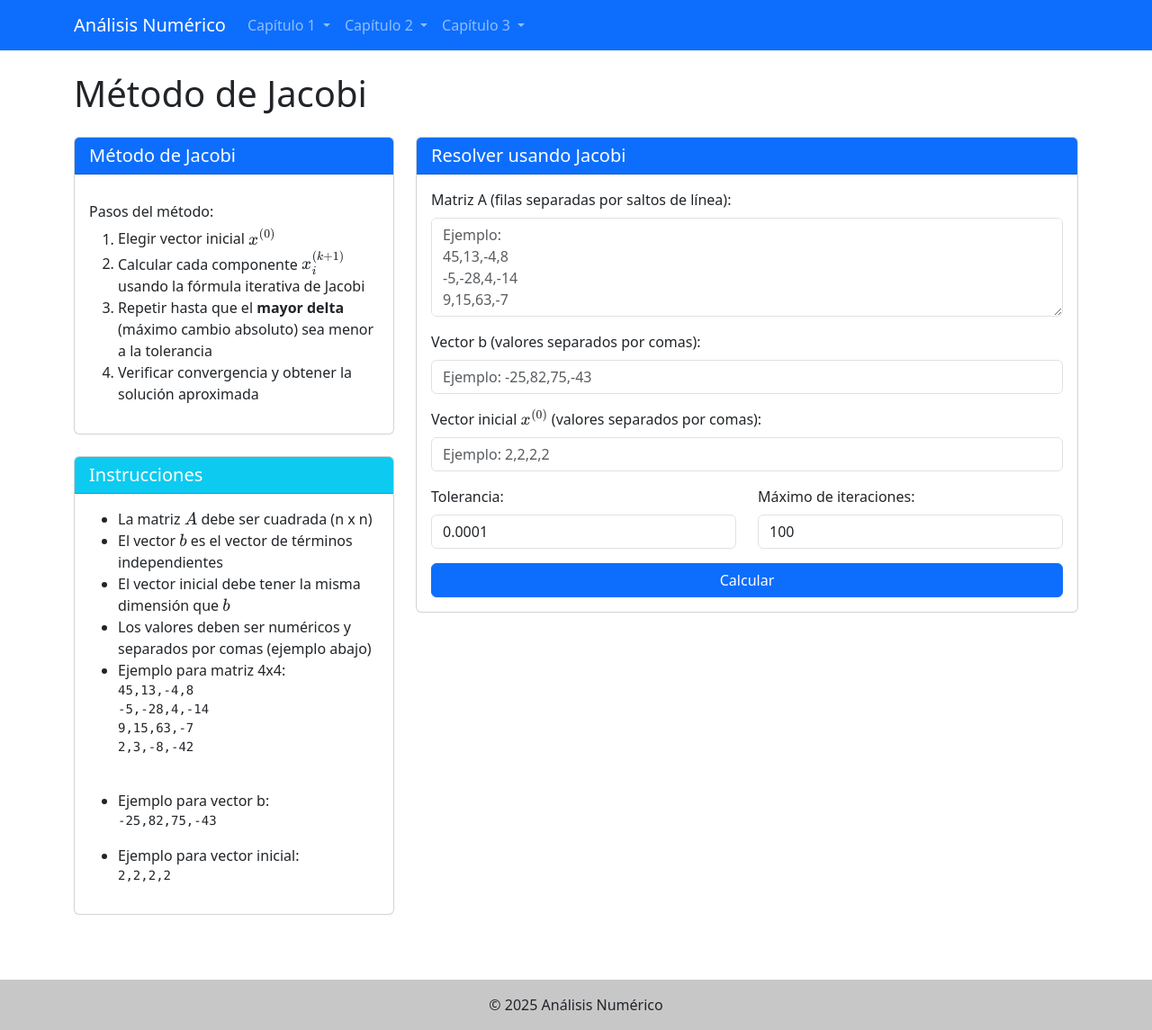
After one commit to camilomonsalvem/Analisis-Numerico, a Django app: page /capitulo2/jacobi/ in a window 1280 px wide. The commit adds this page. Shown: the whole page at 90% size. Run offline with Django 5.2, Linux system fonts and the light colour scheme.

Commit message:
Jacobi completo

```diff
--- a/metodos_numericos/urls.py
+++ b/metodos_numericos/urls.py
@@ -15,6 +15,7 @@ urlpatterns = [
     # Capítulo 2
     path('capitulo2/', views.capitulo2, name='capitulo2'),
     path('capitulo2/gauss-seidel/', views.gauss_seidel_view, name='gauss_seidel'),
+    path('capitulo2/jacobi/', views.jacobi_view, name='jacobi'),
 
     # Capítulo 3
     path('capitulo3/', views.capitulo3, name='capitulo3'),
--- a/metodos_numericos/utils/__init__.py
+++ b/metodos_numericos/utils/__init__.py
@@ -2,10 +2,12 @@ from .Biseccion import biseccion
 from .Grafico import generar_grafica
 from .ReglaFalsa import regla_falsa
 from .Gaussseidel import gauss_seidel
+from .Jacobi import jacobi
 
 __all__ = [
     "biseccion",
     "generar_grafica",
     "regla_falsa",
     "gauss_seidel"
+    "jacobi"
 ]
--- a/metodos_numericos/views.py
+++ b/metodos_numericos/views.py
@@ -3,6 +3,7 @@ import numpy as np
 from .utils import biseccion, generar_grafica, regla_falsa
 from .utils.Gaussseidel import gauss_seidel
 import ast
+from .utils.Jacobi import jacobi
 
 def index(request):
     """Vista de la página principal."""
@@ -122,3 +123,37 @@ def gauss_seidel_view(request):
         except Exception as e:
             context['error'] = f"Error: {str(e)}"
     return render(request, 'capitulo2/gauss_seidel.html', context)
+
+def jacobi_view(request):
+    context = {
+        'title': 'Método de Jacobi'
+    }
+    if request.method == 'POST':
+        try:
+            # Obtener los datos del formulario
+            matrizA_str = request.POST.get('matrizA')  # cadena con filas separadas por líneas
+            vectorB_str = request.POST.get('vectorB')  # cadena con números separados por comas
+            vectorX0_str = request.POST.get('vectorX0')  # cadena con números separados por comas
+
+            tolerancia = float(request.POST.get('tolerancia'))
+            max_iter = int(request.POST.get('max_iter'))
+
+            # Convertir la matriz A (cadena) a numpy array
+            A = []
+            for fila in matrizA_str.strip().split('\n'):
+                A.append([float(num) for num in fila.split(',')])
+            A = np.array(A)
+
+            # Convertir b y x0 a arrays
+            b = np.array([float(num) for num in vectorB_str.split(',')])
+            x0 = np.array([float(num) for num in vectorX0_str.split(',')]) if vectorX0_str else None
+
+            # Ejecutar el método de Jacobi
+            resultado = jacobi(A, b, x0, tolerancia, max_iter)
+
+            # Preparar datos para la plantilla
+            context['resultado'] = resultado
+
+        except Exception as e:
+            context['error'] = f"Error: {str(e)}"
+    return render(request, 'capitulo2/jacobi.html', context)
--- /dev/null
+++ b/templates/capitulo2/jacobi.html
@@ -0,0 +1,152 @@
+{% extends 'layouts/base.html' %}
+
+{% block title %}Método de Jacobi{% endblock %}
+
+{% block content %}
+<div class="row">
+    <div class="col-md-4">
+        <div class="card mb-4">
+            <div class="card-header bg-primary text-white">
+                <h5 class="card-title mb-0">Método de Jacobi</h5>
+            </div>
+            <div class="card-body">
+                <h6 class="mt-3">Pasos del método:</h6>
+                <ol>
+                    <li>Elegir vector inicial \(x^{(0)}\)</li>
+                    <li>Calcular cada componente \(x_i^{(k+1)}\) usando la fórmula iterativa de Jacobi</li>
+                    <li>Repetir hasta que el <b>mayor delta</b> (máximo cambio absoluto) sea menor a la tolerancia</li>
+                    <li>Verificar convergencia y obtener la solución aproximada</li>
+                </ol>
+            </div>
+        </div>
+
+        <div class="card">
+            <div class="card-header bg-info text-white">
+                <h5 class="card-title mb-0">Instrucciones</h5>
+            </div>
+            <div class="card-body">
+                <ul>
+                    <li>La matriz \(A\) debe ser cuadrada (n x n)</li>
+                    <li>El vector \(b\) es el vector de términos independientes</li>
+                    <li>El vector inicial debe tener la misma dimensión que \(b\)</li>
+                    <li>Los valores deben ser numéricos y separados por comas (ejemplo abajo)</li>
+                    <li>Ejemplo para matriz 4x4:
+                        <pre>
+45,13,-4,8
+-5,-28,4,-14
+9,15,63,-7
+2,3,-8,-42
+                        </pre>
+                    </li>
+                    <li>Ejemplo para vector b:
+                        <pre>-25,82,75,-43</pre>
+                    </li>
+                    <li>Ejemplo para vector inicial:
+                        <pre>2,2,2,2</pre>
+                    </li>
+                </ul>
+            </div>
+        </div>
+    </div>
+
+    <div class="col-md-8">
+        <div class="card mb-4">
+            <div class="card-header bg-primary text-white">
+                <h5 class="card-title mb-0">Resolver usando Jacobi</h5>
+            </div>
+            <div class="card-body">
+                <form method="post">
+                    {% csrf_token %}
+                    <div class="mb-3">
+                        <label for="matrizA" class="form-label">Matriz A (filas separadas por saltos de línea):</label>
+                        <textarea class="form-control" id="matrizA" name="matrizA" rows="4" placeholder="Ejemplo:
+45,13,-4,8
+-5,-28,4,-14
+9,15,63,-7
+2,3,-8,-42" required></textarea>
+                    </div>
+                    <div class="mb-3">
+                        <label for="vectorB" class="form-label">Vector b (valores separados por comas):</label>
+                        <input type="text" class="form-control" id="vectorB" name="vectorB" placeholder="Ejemplo: -25,82,75,-43" required>
+                    </div>
+                    <div class="mb-3">
+                        <label for="vectorX0" class="form-label">Vector inicial \(x^{(0)}\) (valores separados por comas):</label>
+                        <input type="text" class="form-control" id="vectorX0" name="vectorX0" placeholder="Ejemplo: 2,2,2,2" required>
+                    </div>
+                    <div class="row mb-3">
+                        <div class="col-md-6">
+                            <label for="tolerancia" class="form-label">Tolerancia:</label>
+                            <input type="number" class="form-control" id="tolerancia" name="tolerancia" step="any" min="0" value="0.0001" required>
+                        </div>
+                        <div class="col-md-6">
+                            <label for="max_iter" class="form-label">Máximo de iteraciones:</label>
+                            <input type="number" class="form-control" id="max_iter" name="max_iter" min="1" value="100" required>
+                        </div>
+                    </div>
+                    <div class="d-grid gap-2">
+                        <button type="submit" class="btn btn-primary">Calcular</button>
+                    </div>
+                </form>
+            </div>
+        </div>
+
+        {% if resultado %}
+        <div class="card mb-4">
+            <div class="card-header bg-success text-white">
+                <h5 class="card-title mb-0">Resultados</h5>
+            </div>
+            <div class="card-body">
+                <h6>Solución aproximada:</h6>
+                <ul class="list-group mb-3">
+                    {% for val in resultado.solucion %}
+                    <li class="list-group-item">x{{ loop.index }} = {{ val|floatformat:10 }}</li>
+                    {% endfor %}
+                </ul>
+
+                <h6 class="mt-3">Tabla de iteraciones:</h6>
+                <div class="table-responsive">
+                    <table class="table table-striped table-hover">
+                        <thead class="table-dark">
+                            <tr>
+                                <th>Iteración</th>
+                                <th>Vector x</th>
+                                <th>Mayor delta (error absoluto)</th>
+                                <th>Error relativo</th>
+                            </tr>
+                        </thead>
+                        <tbody>
+                            {% for iter in resultado.iteraciones %}
+                            <tr>
+                                <td>{{ iter.iteracion }}</td>
+                                <td>
+                                    [
+                                    {% for xi in iter.x %}
+                                        {{ xi|floatformat:6 }}{% if not loop.last %}, {% endif %}
+                                    {% endfor %}
+                                    ]
+                                </td>
+                                <td>{{ iter.error_absoluto|floatformat:10 }}</td>
+                                <td>
+                                    {% if iter.error_relativo != None %}
+                                    {{ iter.error_relativo|floatformat:10 }}
+                                    {% else %}
+                                    -
+                                    {% endif %}
+                                </td>
+                            </tr>
+                            {% endfor %}
+                        </tbody>
+                    </table>
+                </div>
+
+                {% if resultado.convergencia %}
+                <span class="badge bg-success">Convergió</span>
+                {% else %}
+                <span class="badge bg-warning text-dark">No convergió</span>
+                {% endif %}
+            </div>
+        </div>
+        {% endif %}
+    </div>
+</div>
+{% endblock %}
--- a/templates/layouts/header.html
+++ b/templates/layouts/header.html
@@ -22,7 +22,7 @@
                         </a>
                         <ul class="dropdown-menu" aria-labelledby="cap1Dropdown">
                             <li><a class="dropdown-item" href="{% url 'metodos_numericos:gauss_seidel' %}">Gauss Seidel</a></li>
-
+                            <li><a class="dropdown-item" href="{% url 'metodos_numericos:jacobi' %}">jacobi</a></li>
                         </ul>
                     </li>
                     <li class="nav-item dropdown">
```
Also changed, not shown: metodos_numericos/utils/Jacobi.py (+67 -27 lines), templates/capitulo2/index.html (+13 -1 lines).
